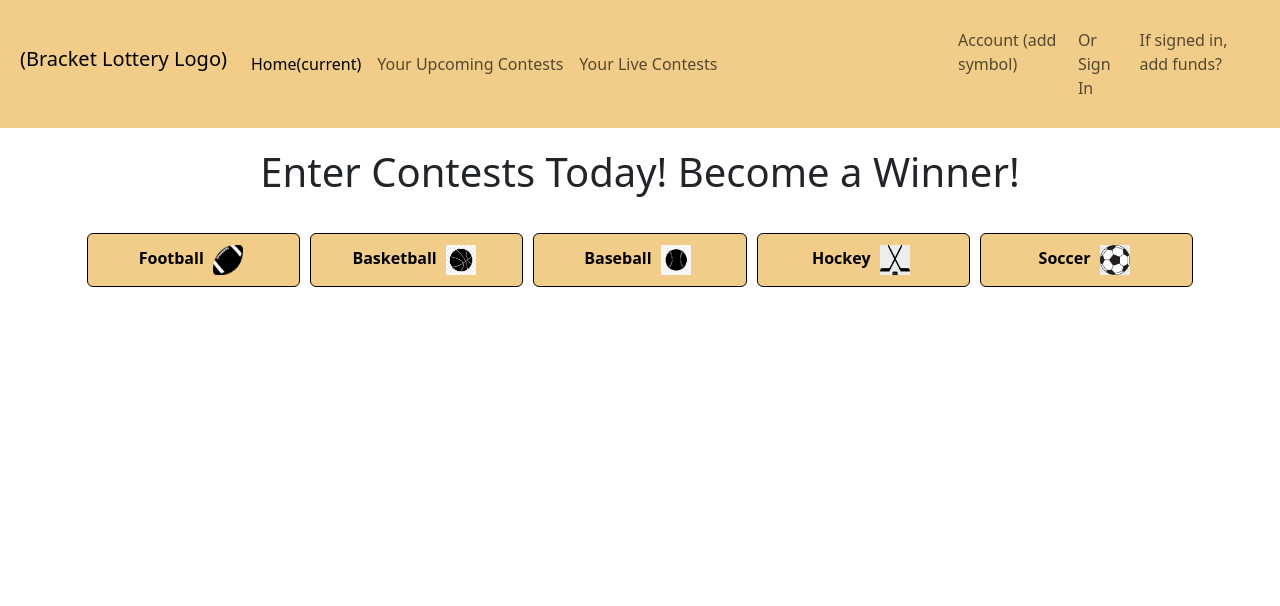
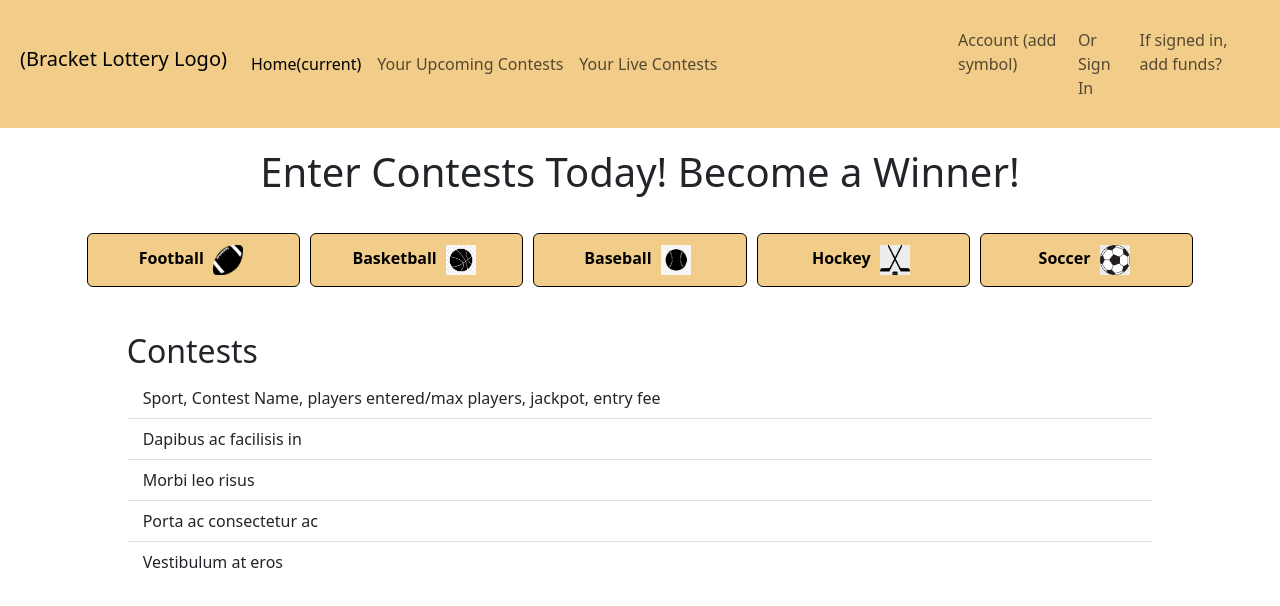
Before and after one commit to SteveKranking/Bracket-Lottery, an Angular app in the folder bracket-lottery-front-end/: page /home-page-component in a window 1280 px wide. Shown: the top 606 px of the page. Built offline with nearby package versions, Linux system fonts and the light colour scheme.

Commit message:
Add eventual contest list

```diff
--- a/bracket-lottery-front-end/src/app/components/home-page/home-page.component.css
+++ b/bracket-lottery-front-end/src/app/components/home-page/home-page.component.css
@@ -19,3 +19,9 @@
     height: 40px;
     width: 40px;
 }
+
+.contest-list {
+    margin:auto;
+    margin-top:20px;
+    padding:20px;
+}
--- a/bracket-lottery-front-end/src/app/components/home-page/home-page.component.html
+++ b/bracket-lottery-front-end/src/app/components/home-page/home-page.component.html
@@ -16,6 +16,18 @@
             <button class="col-md-2 btn sportsButton"> Soccer <img class="sports-image" src="assets/soccer.jpg"> </button>
         </div>
     </div>
+
+    <div class="col-md-10 contest-list">
+        <h2> Contests </h2>
+        <ul class="list-group list-group-flush">
+            <li class="list-group-item">Sport, Contest Name, players entered/max players, jackpot, entry fee</li>
+            <li class="list-group-item">Dapibus ac facilisis in</li>
+            <li class="list-group-item">Morbi leo risus</li>
+            <li class="list-group-item">Porta ac consectetur ac</li>
+            <li class="list-group-item">Vestibulum at eros</li>
+          </ul>
+     </div>
+
 </div>
 
 <!--
```
